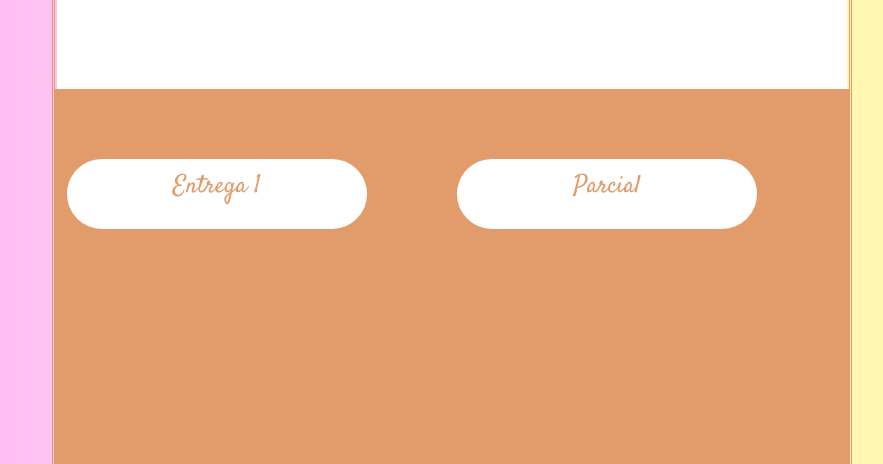
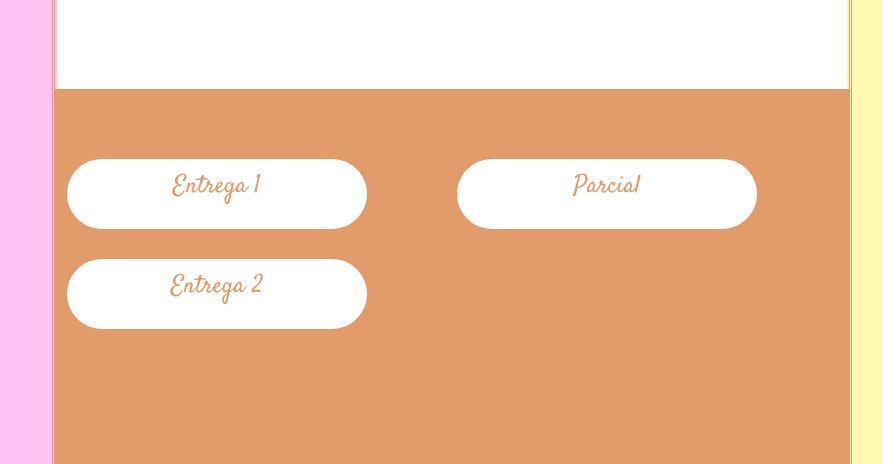
Before and after one commit to andreaalzate/proyecto, a plain HTML site: page periodo1.html in a window 1280 px wide. Shown: the part 336-800 px from the top of the page, without its empty margins (248-1131 px from the left). Drawn offline with Linux system fonts and the light colour scheme.

Commit message:
Update periodo1.html

```diff
--- a/periodo1.html
+++ b/periodo1.html
@@ -32,5 +32,6 @@ p.double {border-style: double;}</style>
 <a href="index.html" class="Botonv">volver</a>
 <a href="entrega1.html" class="entrega1"><center> Entrega 1</a></center>
 <a href="parcial.html" class="parcial"><center> Parcial</a></center>
+<a href="entrega2.html" class="entrega2"><center> Entrega 2</a></center>
 </body>
 </html>
```
